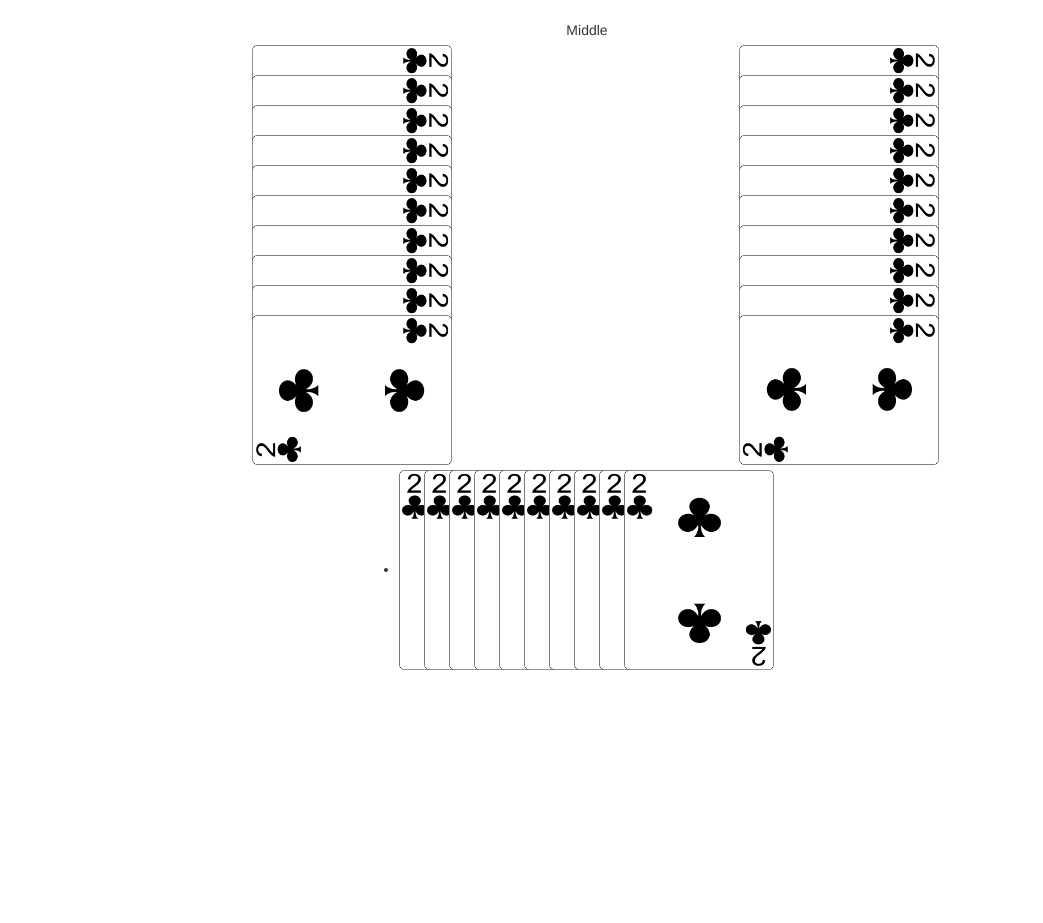
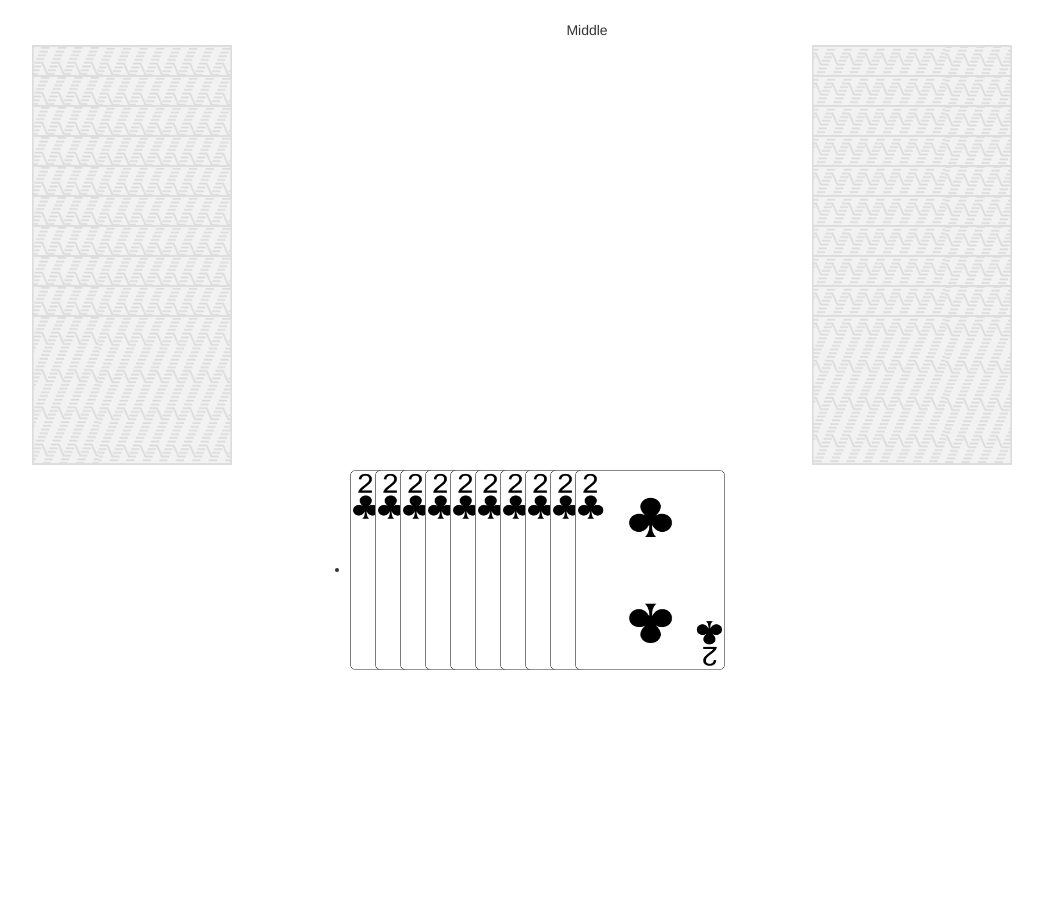
Before and after one commit to kasuboski/sheepshead-webapp, a website: page app/index.html in a window 1280 px wide. Shown: the whole page, without its empty margins (53-1096 px from the left). Drawn offline with nearby package versions, Linux system fonts and the light colour scheme; files that its build step writes are made by us from their sources.

Commit message:
added back for cards

```diff
--- a/app/index.html
+++ b/app/index.html
@@ -30,18 +30,20 @@
 
     <div class="container">
       <div class="row">
+
+        <!-- upper left -->
         <div class="cards-container-rotated col-md-4">
           <ul>
-            <li><img src="images/playingcards/PNG-cards-1.3/2_of_clubs.png" class="card rotated-right"/></li>
-            <li><img src="images/playingcards/PNG-cards-1.3/2_of_clubs.png" class="card rotated-right"/></li>
-            <li><img src="images/playingcards/PNG-cards-1.3/2_of_clubs.png" class="card rotated-right"/></li>
-            <li><img src="images/playingcards/PNG-cards-1.3/2_of_clubs.png" class="card rotated-right"/></li>
-            <li><img src="images/playingcards/PNG-cards-1.3/2_of_clubs.png" class="card rotated-right"/></li>
-            <li><img src="images/playingcards/PNG-cards-1.3/2_of_clubs.png" class="card rotated-right"/></li>
-            <li><img src="images/playingcards/PNG-cards-1.3/2_of_clubs.png" class="card rotated-right"/></li>
-            <li><img src="images/playingcards/PNG-cards-1.3/2_of_clubs.png" class="card rotated-right"/></li>
-            <li><img src="images/playingcards/PNG-cards-1.3/2_of_clubs.png" class="card rotated-right"/></li>
-            <li><img src="images/playingcards/PNG-cards-1.3/2_of_clubs.png" class="card rotated-right"/></li>
+            <li><img src="images/playingcards/PNG-cards-1.3/back.png" class="card rotated-right"/></li>
+            <li><img src="images/playingcards/PNG-cards-1.3/back.png" class="card rotated-right"/></li>
+            <li><img src="images/playingcards/PNG-cards-1.3/back.png" class="card rotated-right"/></li>
+            <li><img src="images/playingcards/PNG-cards-1.3/back.png" class="card rotated-right"/></li>
+            <li><img src="images/playingcards/PNG-cards-1.3/back.png" class="card rotated-right"/></li>
+            <li><img src="images/playingcards/PNG-cards-1.3/back.png" class="card rotated-right"/></li>
+            <li><img src="images/playingcards/PNG-cards-1.3/back.png" class="card rotated-right"/></li>
+            <li><img src="images/playingcards/PNG-cards-1.3/back.png" class="card rotated-right"/></li>
+            <li><img src="images/playingcards/PNG-cards-1.3/back.png" class="card rotated-right"/></li>
+            <li><img src="images/playingcards/PNG-cards-1.3/back.png" class="card rotated-right"/></li>
           </ul>
         </div>
 
@@ -49,23 +51,24 @@
           Middle
         </div>
 
+        <!-- upper right -->
         <div class="cards-container-rotated col-md-4">
           <ul>
-            <li><img src="images/playingcards/PNG-cards-1.3/2_of_clubs.png" class="card rotated-left"/></li>
-            <li><img src="images/playingcards/PNG-cards-1.3/2_of_clubs.png" class="card rotated-left"/></li>
-            <li><img src="images/playingcards/PNG-cards-1.3/2_of_clubs.png" class="card rotated-left"/></li>
-            <li><img src="images/playingcards/PNG-cards-1.3/2_of_clubs.png" class="card rotated-left"/></li>
-            <li><img src="images/playingcards/PNG-cards-1.3/2_of_clubs.png" class="card rotated-left"/></li>
-            <li><img src="images/playingcards/PNG-cards-1.3/2_of_clubs.png" class="card rotated-left"/></li>
-            <li><img src="images/playingcards/PNG-cards-1.3/2_of_clubs.png" class="card rotated-left"/></li>
-            <li><img src="images/playingcards/PNG-cards-1.3/2_of_clubs.png" class="card rotated-left"/></li>
-            <li><img src="images/playingcards/PNG-cards-1.3/2_of_clubs.png" class="card rotated-left"/></li>
-            <li><img src="images/playingcards/PNG-cards-1.3/2_of_clubs.png" class="card rotated-left"/></li>
+            <li><img src="images/playingcards/PNG-cards-1.3/back.png" class="card rotated-left"/></li>
+            <li><img src="images/playingcards/PNG-cards-1.3/back.png" class="card rotated-left"/></li>
+            <li><img src="images/playingcards/PNG-cards-1.3/back.png" class="card rotated-left"/></li>
+            <li><img src="images/playingcards/PNG-cards-1.3/back.png" class="card rotated-left"/></li>
+            <li><img src="images/playingcards/PNG-cards-1.3/back.png" class="card rotated-left"/></li>
+            <li><img src="images/playingcards/PNG-cards-1.3/back.png" class="card rotated-left"/></li>
+            <li><img src="images/playingcards/PNG-cards-1.3/back.png" class="card rotated-left"/></li>
+            <li><img src="images/playingcards/PNG-cards-1.3/back.png" class="card rotated-left"/></li>
+            <li><img src="images/playingcards/PNG-cards-1.3/back.png" class="card rotated-left"/></li>
+            <li><img src="images/playingcards/PNG-cards-1.3/back.png" class="card rotated-left"/></li>
           </ul>
         </div>
       </div>
       <div class="row">
-        <div class="cards-container col-md-offset-2 col-md-8">
+        <div class="cards-container col-md-offset-3 col-md-8">
           <ul>
             <li><img src="images/playingcards/PNG-cards-1.3/2_of_clubs.png" class="card"/></li>
             <li><img src="images/playingcards/PNG-cards-1.3/2_of_clubs.png" class="card"/></li>
--- a/app/styles/main.css
+++ b/app/styles/main.css
@@ -43,10 +43,3 @@ body {
   padding-top: 20px;
   padding-bottom: 20px;
 }
-
-/* Responsive: Portrait tablets and up */
-@media screen and (min-width: 768px) {
-  .container {
-    max-width: 730px;
-  }
-}
```
Also changed, not shown: app/images/playingcards/PNG-cards-1.3/back.png (added).
